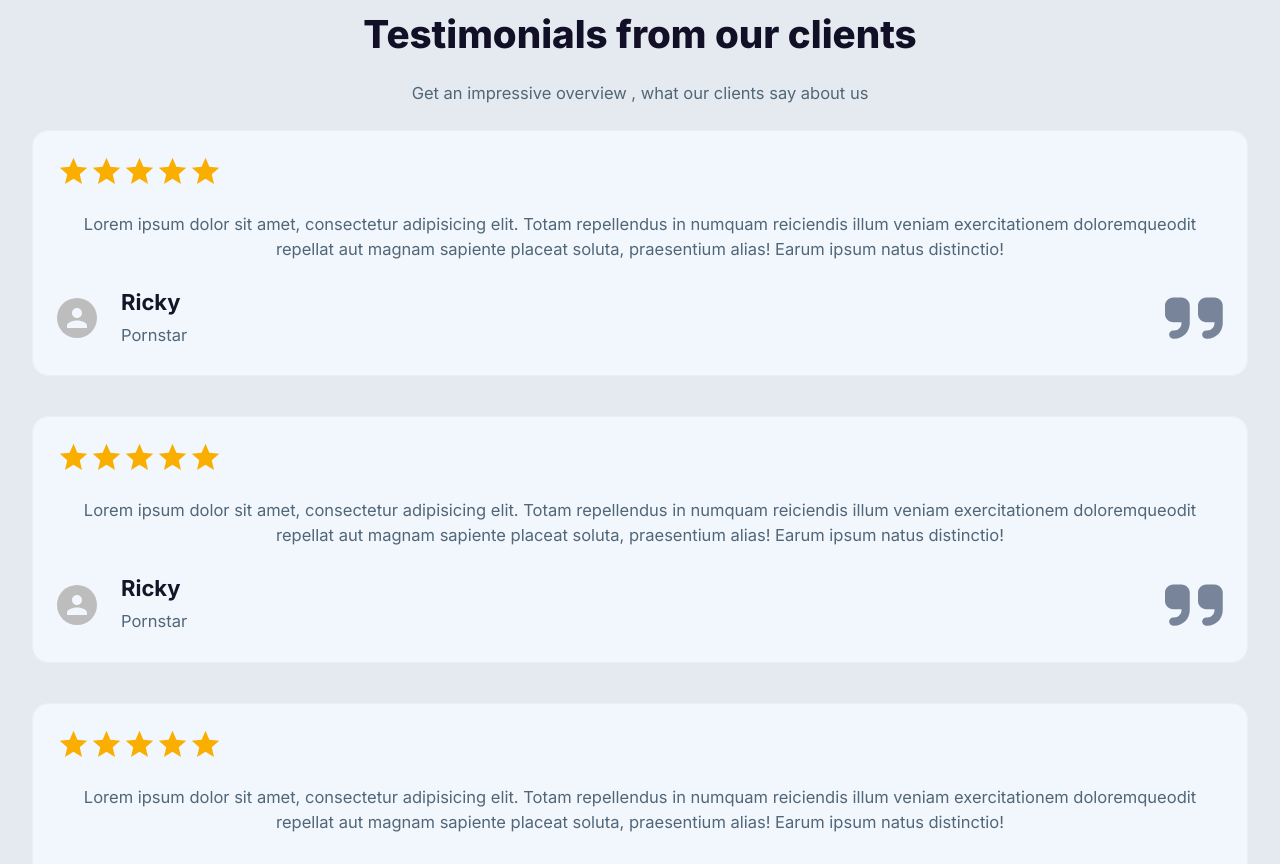
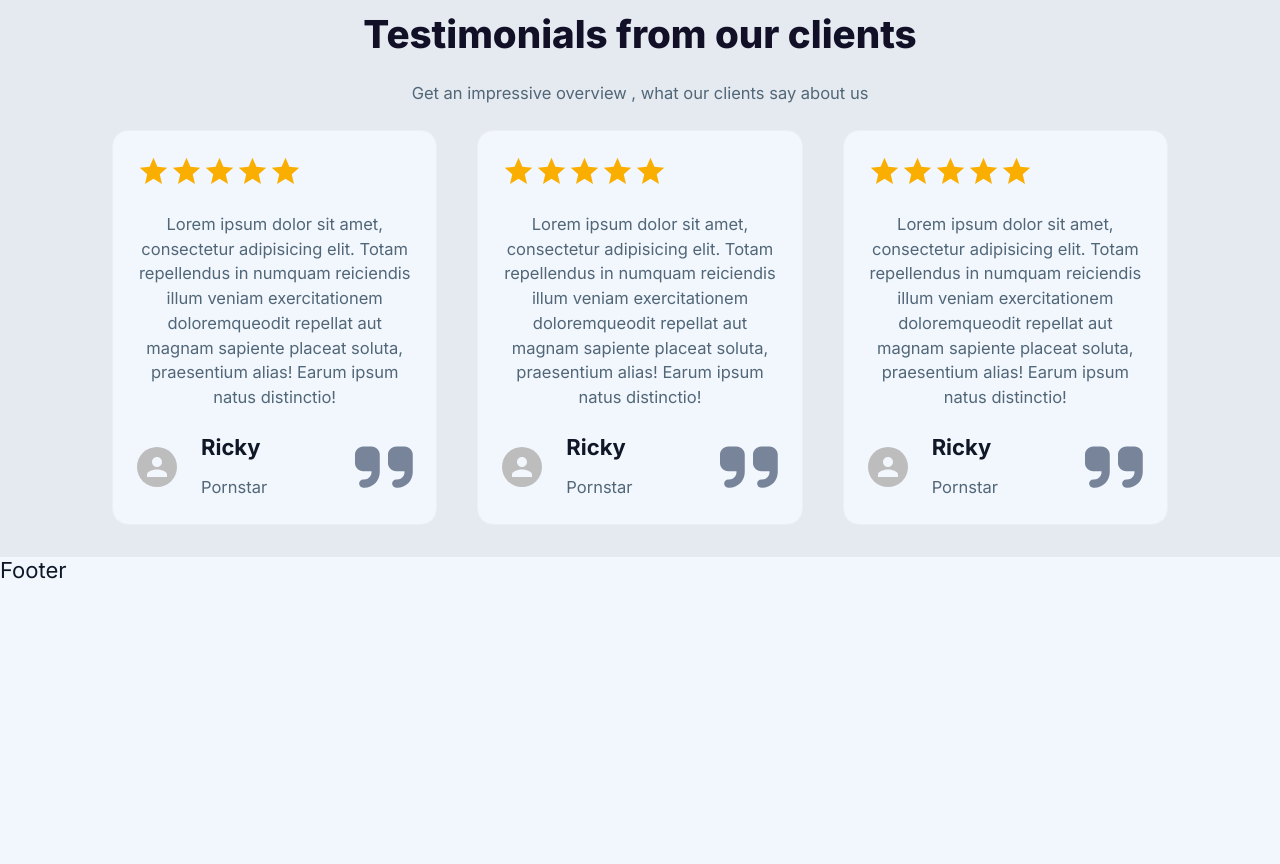
Before and after one commit to danielgen01/financy, a Next.js app: page / in a window 1280 px wide. Shown: the part 1900-2764 px from the top of the page. After the commit the page ends 2483 px from the top, so only its background shows below. Built offline with nearby package versions, Linux system fonts and the light colour scheme; no server answers.

Commit message:
feat: add layout for quoteteaers

```diff
--- a/src/app/pageTemplates/homepage/SubComponents.styles.module.css
+++ b/src/app/pageTemplates/homepage/SubComponents.styles.module.css
@@ -76,8 +76,8 @@
 }
 
 .StyledQuoteTeaserWrapper {
-  display: flex;
-  flex-direction: column;
+  display: grid;
+  grid-template-columns: 1fr;
   gap: var(--spacing-2xl);
 }
 
@@ -113,19 +113,6 @@
 
 
 
-@media (width >= 1280px) {
-  .StyledBenefitTeaserWrapper {
-    flex-flow: row nowrap;
-    justify-content: space-between;
-    gap: var(--spacing-5xl);
-  }
-
-  .StyledBenefitTeaserWrapper > * {
-    flex-basis: 30% !important;
-  }
-
-
-}
 
  .StyledBigTeaserWrapper {
   display: grid;
@@ -141,7 +128,29 @@
   }
 
   .StyledBigTeaserWrapper {
-    grid-template-columns: 1fr 1fr;
+    grid-template-columns: repeat(2,1fr);
 
   }
+
+  .StyledQuoteTeaserWrapper {
+    grid-template-columns: repeat(2,1fr);
+  }
 }
+
+@media (width >= 1280px) {
+  .StyledBenefitTeaserWrapper {
+    flex-flow: row nowrap;
+    justify-content: space-between;
+    gap: var(--spacing-5xl);
+  }
+
+  .StyledBenefitTeaserWrapper > * {
+    flex-basis: 30% !important;
+  }
+
+  .StyledQuoteTeaserWrapper {
+    grid-template-columns: repeat(3,1fr);
+  }
+
+
+}
--- a/src/app/pageTemplates/homepage/SubComponents.tsx
+++ b/src/app/pageTemplates/homepage/SubComponents.tsx
@@ -9,6 +9,7 @@
 import { BigBenefitTeaser } from "@/app/components/BigBenefitTeaser/BigBenefitTeaser"
 import { CTATeaser } from "@/app/components/CTATeaser/CTATeaser"
 import { LayoutSection } from "@/app/components/LayoutSection/LayoutSection"
+import { QuoteTeaser } from "@/app/components/QuoteTeaser/QuoteTeaser"
 import { H1 } from "@/app/components/Typography/H1/H1"
 import { H2 } from "@/app/components/Typography/H2/H2"
 import { H3 } from "@/app/components/Typography/H3/H3"
@@ -25,7 +26,6 @@
 import LightReport from "../../../../public/report_light.png"
 import TrackingImage from "../../../../public/tracking.png"
 import styles from "./SubComponents.styles.module.css"
-import { QuoteTeaser } from "@/app/components/QuoteTeaser/QuoteTeaser"
 
 const ArrowSvg = () => {
   return (
@@ -170,6 +170,7 @@
         <Paragraph>
           Get an impressive overview , what our clients say about us
         </Paragraph>
+        <LayoutSection>
           <div className={styles.StyledQuoteTeaserWrapper}>
             <QuoteTeaser
               starCount={5}
@@ -184,6 +185,7 @@
               testimonialText=" Lorem ipsum dolor sit amet, consectetur adipisicing elit. Totam repellendus in numquam reiciendis illum veniam exercitationem doloremqueodit repellat aut magnam sapiente placeat soluta, praesentium alias! Earum ipsum natus distinctio!"
             />
           </div>
+        </LayoutSection>
       </div>
     </section>
   )
```
Lines whose indentation alone changed are shown as unchanged.
